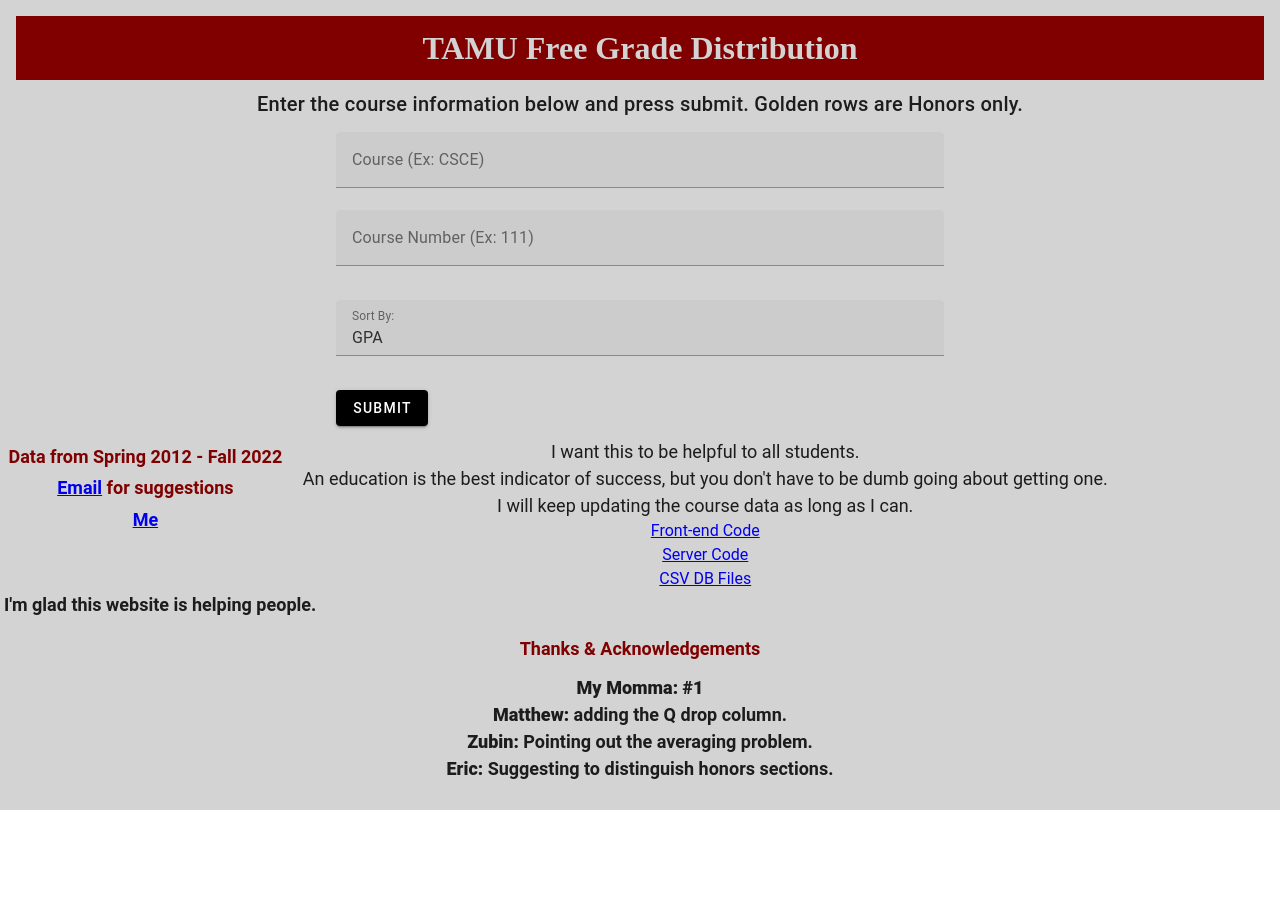
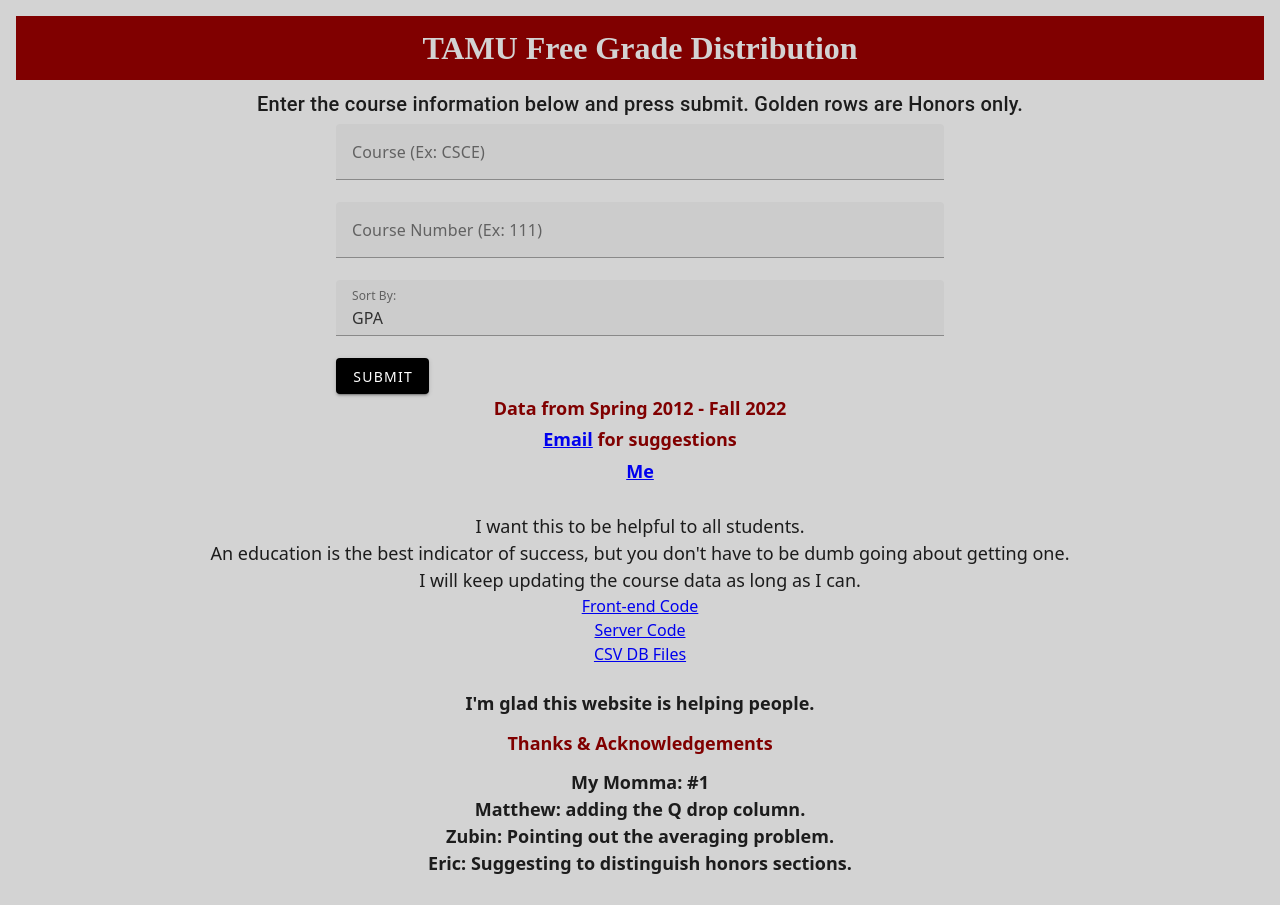
Before and after one commit to jippylong12/tamuFGD-Vue, a Vue app: page / in a window 1280 px wide. Before the commit the page ends 810 px from the top, so only its background shows below. Built offline with nearby package versions, Linux system fonts and the light colour scheme.

Commit message:
Making some adjustments to UI and font

```diff
--- a/src/App.vue
+++ b/src/App.vue
@@ -97,18 +97,18 @@
     <v-container fluid="true">
       <h1 class="title"> TAMU Free Grade Distribution</h1>
 
-      <v-row>
+      <v-row no-gutters>
         <v-col cols="12" class="mt-2 px-4">
-          <v-row justify="center">
+          <v-row justify="center" no-gutters>
             <v-col cols="12">
               <p class="text-center text-h6">Enter the course information below and press submit. Golden rows are Honors only.</p>
             </v-col>
-            <v-col cols="12" lg="6">
+            <v-col cols="12" lg="6" class="pt-4">
                 <v-row>
-                  <v-col cols="6" sm="12" class="pt-0 pb-0">
+                  <v-col cols="6" sm="12" class="py-0">
                     <v-text-field label="Course (Ex: CSCE)" v-model="course" maxlength="4" @click="setupCourseElem"></v-text-field>
                   </v-col>
-                  <v-col cols="6" sm="12" class="pt-0">
+                  <v-col cols="6" sm="12" class="py-0">
                     <v-text-field label="Course Number (Ex: 111)" v-model="courseNumber" @click="setupCourseNumber"></v-text-field>
                   </v-col>
                   <v-col cols="6" sm="12" class="py-0">
@@ -119,7 +119,7 @@
                         @change="setupSortBy"
                     ></v-select>
                   </v-col>
-                  <v-col cols="6" sm="12" class="">
+                  <v-col cols="6" sm="12" class="py-0">
                     <v-btn color="black" @click="onSubmitButtonClick">Submit</v-btn>
                   </v-col>
                 </v-row>
@@ -127,13 +127,13 @@
           </v-row>
         </v-col>
 
-        <div class="col-12 mb-2">
+        <v-col cols="12" class="py-2">
           <h5 class="suggestion"> Data from Spring 2012 - Fall 2022</h5>
           <h5 class="suggestion"> <a href="mailto: jippylong12@gmail.com">Email</a> for suggestions</h5>
           <h5 class="suggestion"><a href="http://www.jippylong12.xyz">Me</a></h5>
-        </div>
+        </v-col>
 
-        <div class="col-12 px-4">
+        <v-col cols="12" class="px-4 py-4">
           <p class="text-center"> I want this to be helpful to all students. </p>
           <p class="text-center">An education is the best indicator of success, but you don't have to be dumb going about getting one.</p>
           <p class="text-center"> I will keep updating the course data as long as I can.</p>
@@ -142,14 +142,15 @@
             <li><a href="https://github.com/jippylong12/TAMU_FGD">Server Code</a></li>
             <li><a href="https://drive.google.com/drive/folders/0B6WlnfAGiKk9ZlEwcElEZW9rUE0?resourcekey=0-bkINHRtazSza6dDL8MIyIg&usp=sharing"> CSV DB Files</a></li>
           </ul>
-        </div>
-        <div class="col-12">
+        </v-col>
+
+        <v-col cols="12" class="py-2">
           <p style="text-align: center"><b>I'm glad this website is helping people. </b> </p>
-        </div>
+        </v-col>
       </v-row>
 
-      <br>
-      <div>
+      <v-row no-gutters>
+        <v-col cols="12">
           <h5 class="suggestion"> Thanks & Acknowledgements</h5>
           <h5 class="credits">
             <b>My Momma: #1</b><br>
@@ -157,7 +158,8 @@
             <b>Zubin:</b> Pointing out the averaging problem.<br>
             <b>Eric:</b> Suggesting to distinguish honors sections.
           </h5>
-      </div>
+        </v-col>
+      </v-row>
     </v-container>
   </v-app>
 
--- a/src/assets/main.css
+++ b/src/assets/main.css
@@ -1,3 +1,6 @@
+* {
+    font-family: system-ui,-apple-system,"Segoe UI",Roboto,"Helvetica Neue","Noto Sans","Liberation Sans",Arial,sans-serif,"Apple Color Emoji","Segoe UI Emoji","Segoe UI Symbol","Noto Color Emoji"
+}
 
 .v-application__wrap {
     background-color: lightgray !important;
```
Lines whose indentation alone changed are shown as unchanged.
